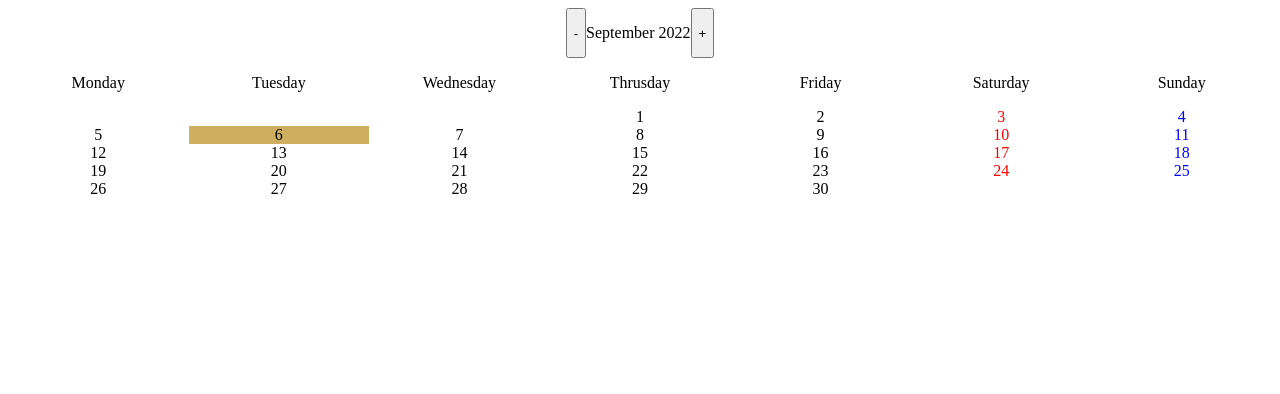
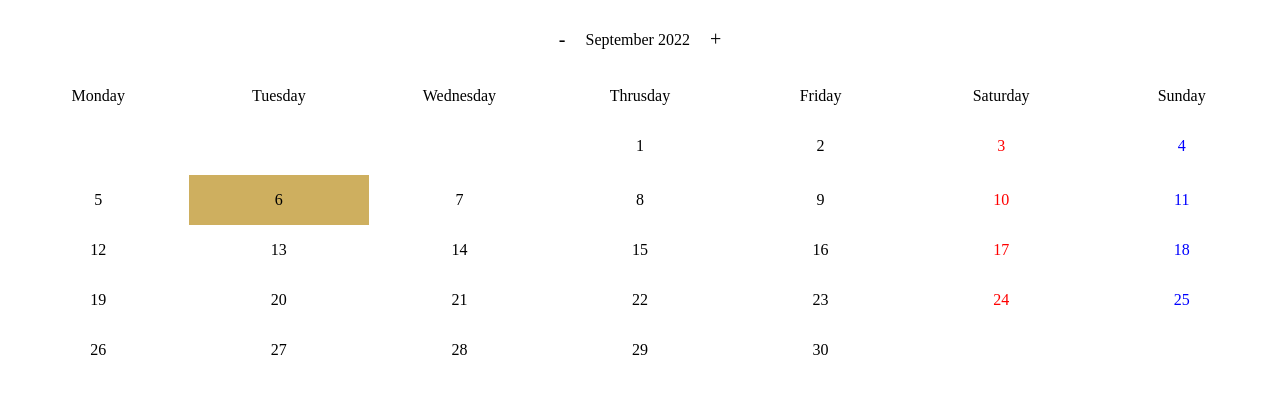
Before and after one commit to kimjiwon506/with-brother-calendar, a React (Create React App) app: page / in a window 1280 px wide. Shown: the top 394 px of the page. Built offline with nearby package versions, Linux system fonts and the light colour scheme.

Commit message:
feat: 캘린더 추가

```diff
--- a/src/components/CalendarBody.tsx
+++ b/src/components/CalendarBody.tsx
@@ -8,7 +8,7 @@ import TodoListItem from './TodoListItem';
 
 const CalendarBody: React.FC = () => {
   // Calendar를 보여주는 useState
-  const [date, setDate] = useState(dayjs());
+  const [date, setDate] = useState<dayjs.Dayjs>(dayjs());
 
   const daysInMonth = date.daysInMonth();
   const skip = (date.startOf('month').day() || 7) - 1;
@@ -19,9 +19,7 @@ const CalendarBody: React.FC = () => {
    * rest : 남은일수
    */
   const calendarArray = [
-    // 해당달이 시작되기 전에는 NaN으로 채운다.
     ...Array(skip).fill(NaN),
-    // 해당달이 의 배열에 keys()로 순차를 부여한다.
     ...Array(daysInMonth).keys(),
     ...Array(rest).fill(NaN),
   ];
@@ -31,14 +29,11 @@ const CalendarBody: React.FC = () => {
    * selected : 선택한 날짜 보여질 수 있도록 useState사용
    * openModal : selected되었을때 추가 버튼을 누르면 모달이 나오도록 useState사용
    */
-  const [selected, setSelected] = useState(dayjs());
-  const [openModal, setOpenModal] = useState(false);
-  /**
-   * todo추가 useState
-   */
+  const [selected, setSelected] = useState<dayjs.Dayjs>(dayjs());
+  const [openModal, setOpenModal] = useState<boolean>(false);
   interface TodoProps {
     id: dayjs.Dayjs;
-    text: string | number | string[] | any;
+    text: string | number | string[];
   }
   const [todos, setTodos] = useState<TodoProps[]>([]);
   /**
@@ -53,13 +48,8 @@ const CalendarBody: React.FC = () => {
     };
     setTodos(todos.concat(todo));
   };
-  /**
-   * 로컬스토리지에 todos 저장
-   */
+
   useEffect(() => localStorage.setItem('todo', JSON.stringify(todos)), [todos]);
-  // useEffect(()=>
-  //   JSON.parse(localStorage.getItem('todo') || '{}')
-  // ,[])
 
   useEffect(() => {
     const getLocalStorage = JSON.parse(localStorage.getItem('todo') || '{}');
@@ -70,7 +60,9 @@ const CalendarBody: React.FC = () => {
     <>
       <CalendarHeader date={date} setDate={setDate} />
       <CalendarContents>
-        {calendarArray.map((cellDate: any, index: number) => {
+        {calendarArray.map((cellDate, index) => {
+          console.log(typeof cellDate);
+
           const todayMark = cellDate + 1 === today ? 'today' : '';
           const selecTedMark = selected === cellDate + 1 ? 'selected' : '';
           const saturdayMark =
@@ -108,7 +100,7 @@ const CalendarBody: React.FC = () => {
                 </>
               )}
               <CalendarCell date={cellDate} />
-              {<TodoListItem todos={todos} />}
+              {selecTedMark ? <TodoListItem todos={todos} /> : <></>}
             </CalendarCellWrap>
           );
         })}
--- a/src/components/CalendarCell.tsx
+++ b/src/components/CalendarCell.tsx
@@ -1,12 +1,17 @@
 import React from 'react';
 import styled from 'styled-components';
 
-const CalendarCell = ({ date }: any) => {
+interface CalendarCellProps {
+  date: number;
+}
+
+const CalendarCell: React.FC<CalendarCellProps> = ({ date }) => {
   return <CellButton>{isFinite(date) && ++date}</CellButton>;
 };
 
 const CellButton = styled.button`
   all: unset;
+  height: 50px;
 `;
 
 export default CalendarCell;
--- a/src/components/CalendarHeader.tsx
+++ b/src/components/CalendarHeader.tsx
@@ -11,15 +11,17 @@ const CalendarHeader: React.FC<DateProps> = ({ date, setDate }) => {
   return (
     <CalendarHeaderWrap>
       <ControlMonth>
-        <button onClick={() => setDate(date.add(-1, 'month'))}>-</button>
+        <ControlMonthButton onClick={() => setDate(date.add(-1, 'month'))}>
+          -
+        </ControlMonthButton>
         <p>{date.format('MMMM YYYY')}</p>
-        <button
+        <ControlMonthButton
           onClick={() => {
             setDate(date.add(1, 'month'));
           }}
         >
           +
-        </button>
+        </ControlMonthButton>
       </ControlMonth>
       <WeekDays>
         <p>Monday</p>
@@ -42,6 +44,15 @@ const CalendarHeaderWrap = styled.div`
 
 const ControlMonth = styled.div`
   display: flex;
+  align-items: center;
+`;
+
+const ControlMonthButton = styled.div`
+  all: unset;
+  display: block;
+  font-size: 20px;
+  padding: 20px;
+  cursor: pointer;
 `;
 
 const WeekDays = styled.div`
--- a/src/components/CalendarModal.tsx
+++ b/src/components/CalendarModal.tsx
@@ -1,30 +1,22 @@
-import React, {
-  ChangeEvent,
-  Dispatch,
-  FormEventHandler,
-  MouseEventHandler,
-  SetStateAction,
-  useState,
-} from 'react';
+import React, { Dispatch, SetStateAction, useState } from 'react';
 
 interface ModalProps {
   setOpenModal: Dispatch<SetStateAction<boolean>>;
   onInsert: any;
-  // onChange: FormEventHandler<HTMLInputElement> | undefined
-  // onClick: MouseEventHandler<HTMLButtonElement>
 }
 
 const CalendarModal: React.FC<ModalProps> = ({ setOpenModal, onInsert }) => {
-  const [value, setValue] = useState('');
-  const onSubmit = (e: ChangeEvent<HTMLFormElement>) => {
+  const [value, setValue] = useState<string>('');
+  const onSubmit: React.ChangeEventHandler<HTMLFormElement> = (e): void => {
     e.preventDefault();
     onInsert(value);
     setValue('');
     setOpenModal(false);
   };
-  const onChange = (e: ChangeEvent<HTMLInputElement>) => {
+  const onChange: React.ChangeEventHandler<HTMLInputElement> = (e): void => {
     setValue(e.target.value);
   };
+
   return (
     <dialog open>
       할일 추가하기
--- a/src/components/TodoListItem.tsx
+++ b/src/components/TodoListItem.tsx
@@ -2,7 +2,7 @@ import React from 'react';
 
 const TodoListItem = ({ todos }: any) => {
   return (
-    <>
+    <div>
       {todos.map((todo: any, index: number) => {
         return (
           <div key={index}>
@@ -10,7 +10,7 @@ const TodoListItem = ({ todos }: any) => {
           </div>
         );
       })}
-    </>
+    </div>
   );
 };
 
```
